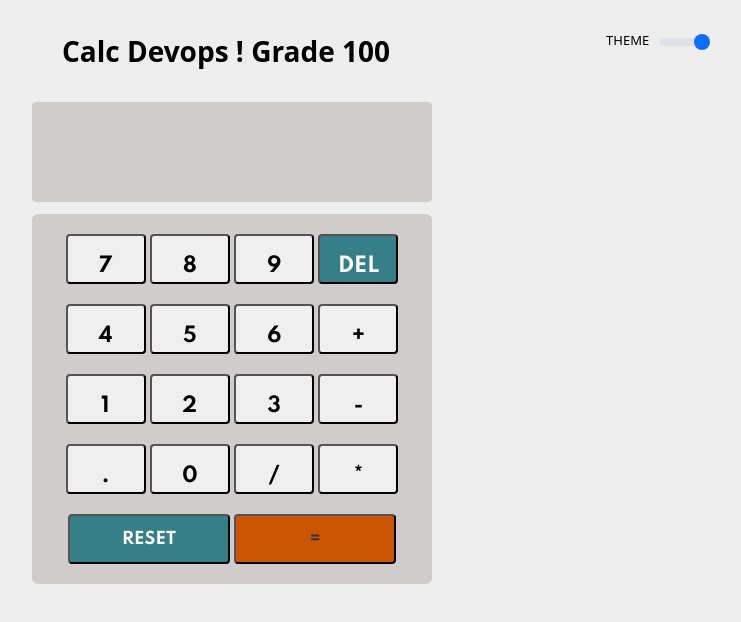
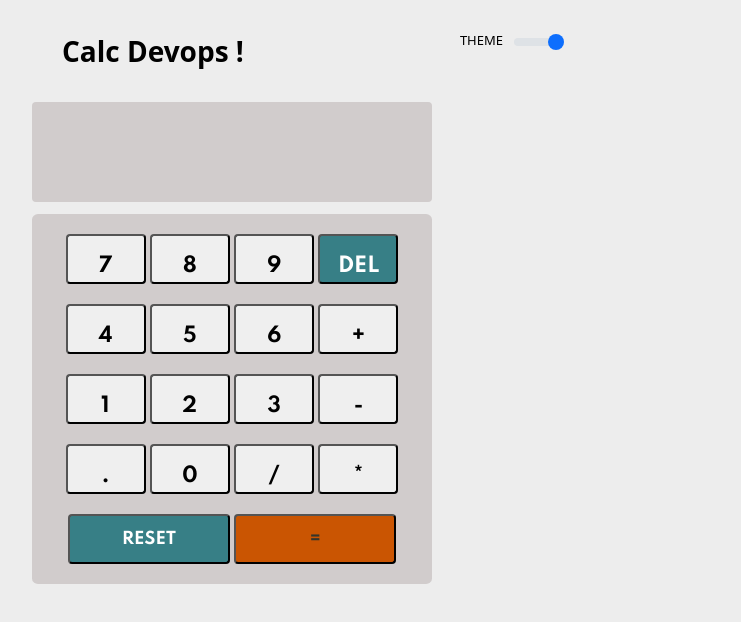
Before and after one commit to luaykalboni/DevOps_Final, a website: page Calculator.html in a window 1280 px wide. Shown: the whole page, without its empty margins (468-1209 px from the left). Drawn offline with nearby package versions, Linux system fonts and the light colour scheme.

Commit message:
small change2

```diff
--- a/Calculator.html
+++ b/Calculator.html
@@ -191,7 +191,7 @@ align-items: center;
 
     <div id="calc-page">
         <div id="calc-title">
-            <label id="title"><b>Calc Devops ! Grade 100</b></label>
+            <label id="title"><b>Calc Devops !</b></label>
             <div id="theme">
                 <button id="btn-theme" onclick="themeChange()" type="button">THEME</button>
                 <input type="range" class="form-range" min="0" max="1" step="1" id="theme-range">
```
